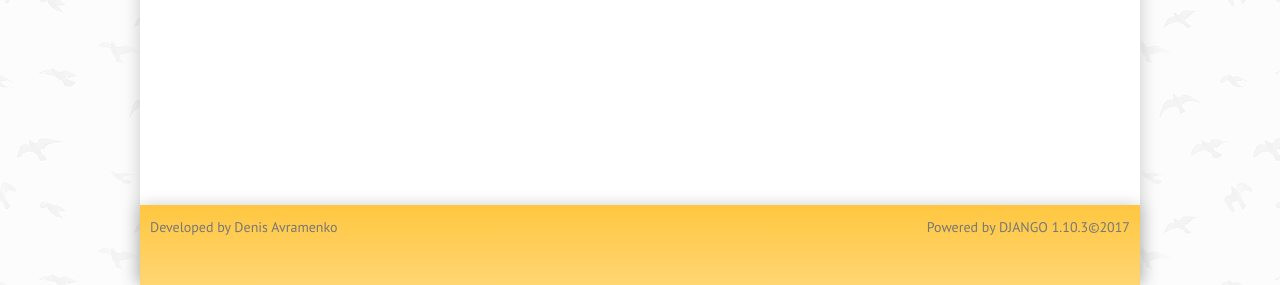
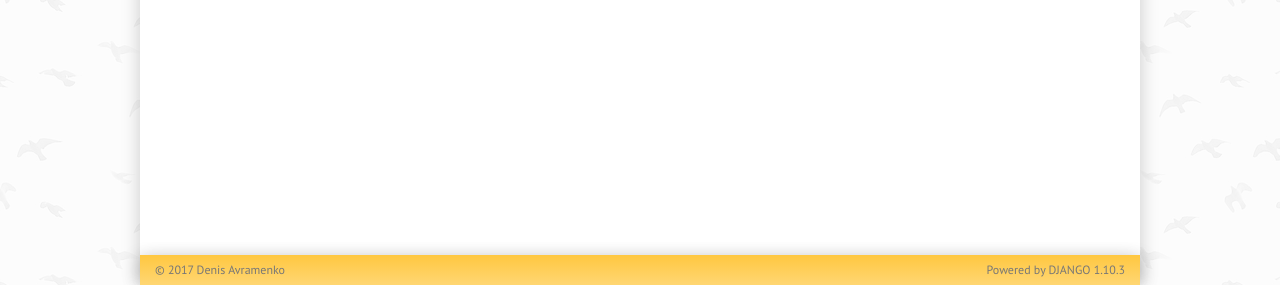
Before and after one commit to DennyD17/excursion, a Django app: template ex/templates/ex/blog.html in a window 1280 px wide. Shown: the part 567-852 px from the top of the page. Run offline with Django 3.2, Linux system fonts and the light colour scheme; the template is opened without the code that fills it, so the values that code supplies are empty; some libraries are stand-ins or nearby versions.

Commit message:
footer v2

```diff
--- a/ex/static/css/jumbo.css
+++ b/ex/static/css/jumbo.css
@@ -44,7 +44,7 @@ min-height: 100%;
   box-sizing: border-box;
   min-height: 100%;
   height: auto;
-  padding-bottom: 90px;
+  padding-bottom: 40px;
   background: inherit;
   box-shadow:
             5px 0 15px rgba(0, 0, 0, 0.1),
@@ -53,14 +53,16 @@ min-height: 100%;
 
 
 footer {
-  height: 80px;
-  margin-top: -80px;
+  height: 30px;
+  margin-top: -30px;
   background: #FFD673;
   background: linear-gradient(to top, #FFD673, #FFc740) ;
   box-shadow:
             5px 0 15px rgba(0, 0, 0, 0.1),
             -5px 0 15px rgba(0, 0, 0, 0.1);
-  padding: 10px;
+  font-size: 12px;
+  line-height: 12px;
+  padding: 9px 15px 9px 15px;
 }
 
 footer > #lwords{
@@ -130,6 +132,14 @@ h4{
   display: block;
 }
 
+@media (max-width: 500px) {
+  footer {
+    display: none;
+  }
+  .content {
+    padding-bottom: 10px;
+  }
+}
 
 @media (min-width: 768px) {
   .container {
--- a/ex/templates/ex/main_page.html
+++ b/ex/templates/ex/main_page.html
@@ -51,9 +51,9 @@
         <div style="clear:both;"></div>
             </div>
     <footer>
-        <p id="lwords" class="text-muted" style="font-size: 14px; margin-bottom: 0;">Developed by Denis Avramenko</p>
-            <p id="rwords" class="text-muted" style="font-size: 14px; margin-bottom: 0; ">
-                Powered by <a id="foot"  href="https://www.djangoproject.com/" target="_blank" style="text-decoration: none;">DJANGO 1.10.3</a>&#169;2017</p>
+        <p id="lwords" class="text-muted" style="margin-bottom: 0;">&#169; 2017 Denis Avramenko </p>
+            <p id="rwords" class="text-muted" style="margin-bottom: 0; ">
+                Powered by <a id="foot"  href="https://www.djangoproject.com/" target="_blank" style="text-decoration: none;">DJANGO 1.10.3</a></p>
         <div style="clear: left"></div>
     </footer>
 </div>
```
